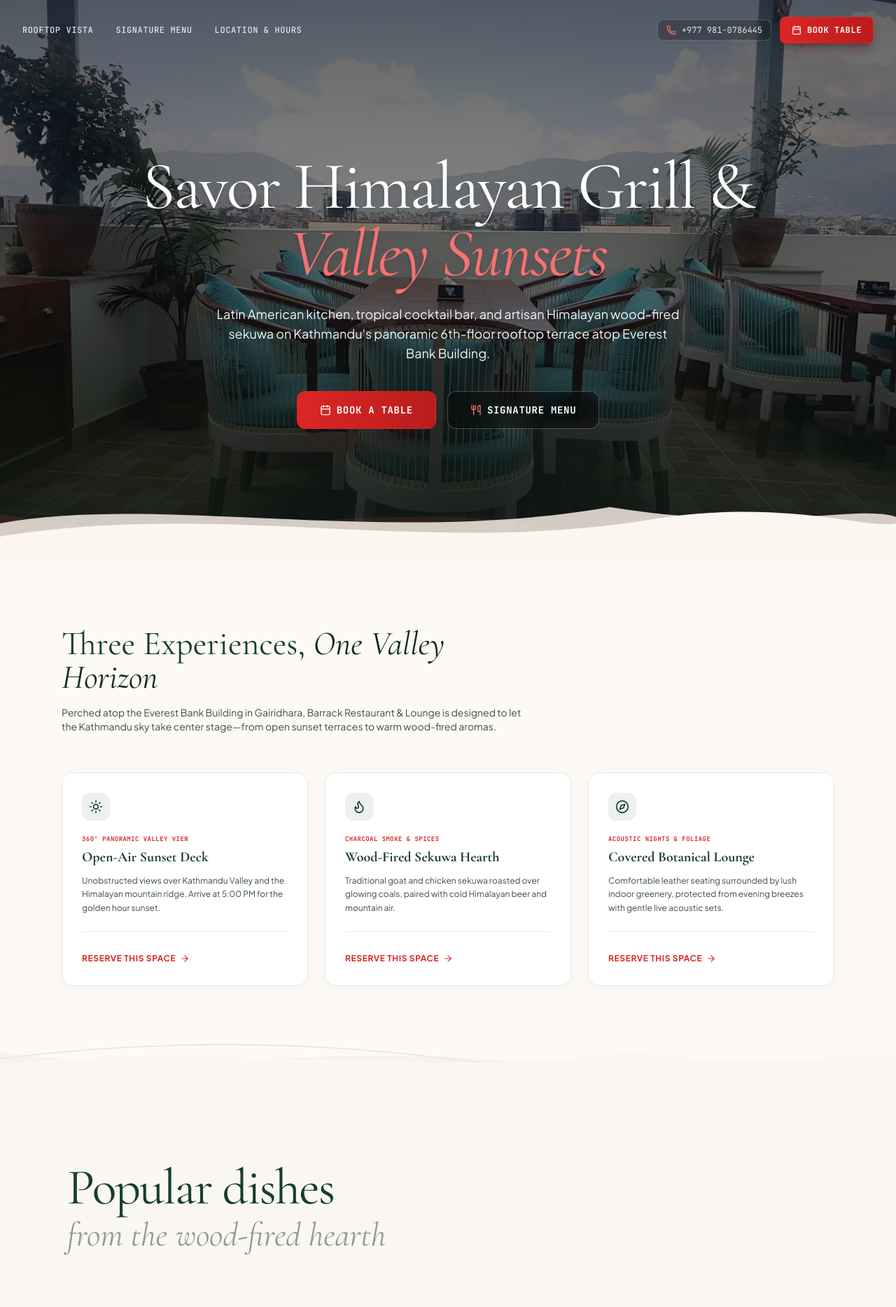
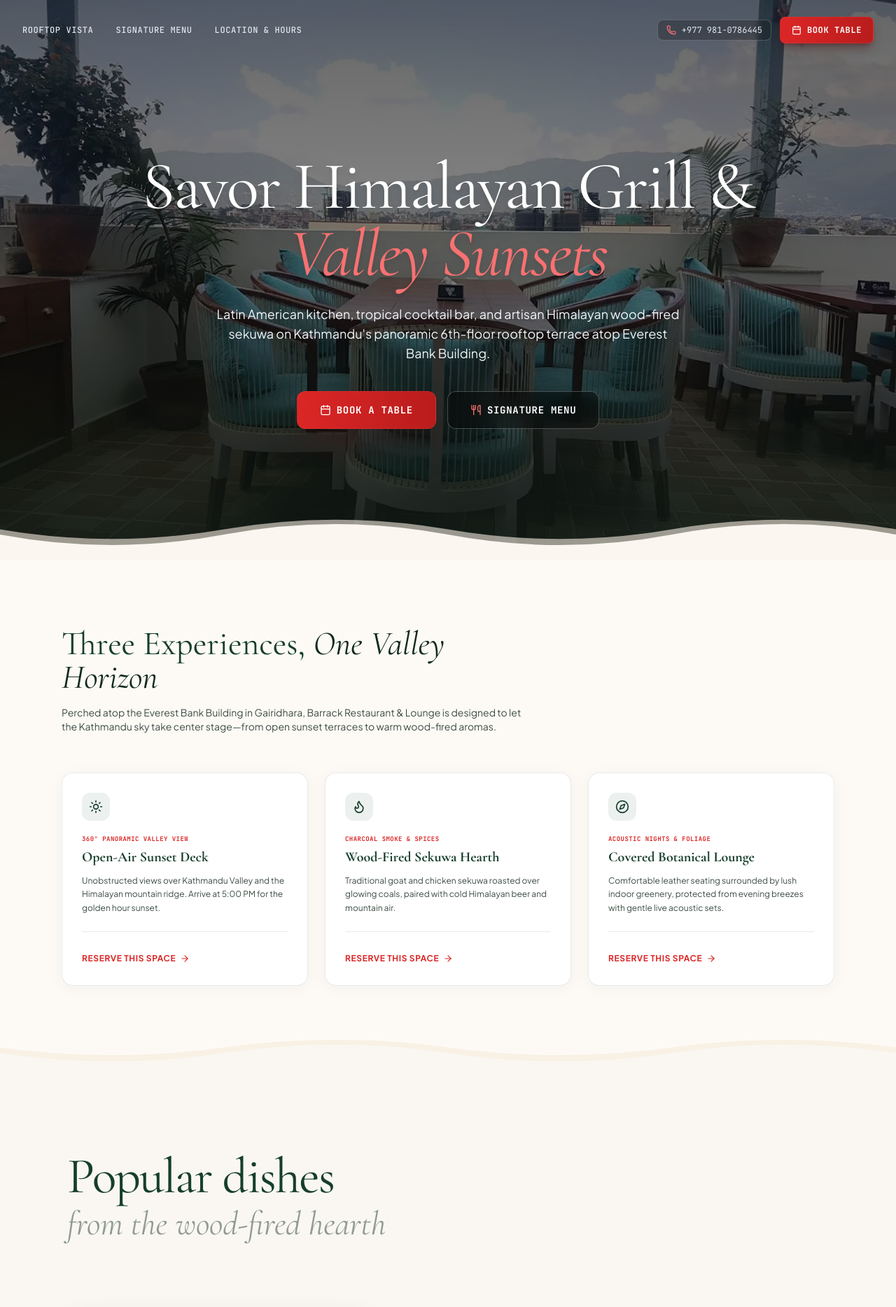
Before and after one commit to Bibidhr/barrack-restaurant, a React (Vite) app in the folder client/: page / in a window 1280 px wide. Shown: the top 1868 px of the page at 70% size. Built offline with nearby package versions, Linux system fonts and the light colour scheme.

Commit message:
style(waves): tune wave dividers and background ribbons to match smooth continuous sine reference

```diff
--- a/client/src/components/WaveDividers.jsx
+++ b/client/src/components/WaveDividers.jsx
@@ -1,33 +1,29 @@
 import React from 'react';
 
 /**
- * 1. Bottom of Hero into Vista
- * Transitions from the dark sunset skyline into the warm parchment of VistaSection.
+ * Clean, smooth undulating wave dividers matching the user's reference design.
+ * Features ultra-smooth continuous bezier curvature with clean, un-cluttered fills.
  */
+
+// 1. Bottom of Hero transitioning into Vista Section (Warm Parchment #FBF6F0)
 export function HeroBottomWave() {
   return (
     <div className="absolute -bottom-1 left-0 right-0 z-20 overflow-hidden leading-none pointer-events-none">
       <svg
-        className="w-full h-12 sm:h-18 md:h-24 lg:h-28 block"
-        viewBox="0 0 1440 120"
+        className="w-full h-10 sm:h-14 md:h-18 lg:h-20 block"
+        viewBox="0 0 1440 64"
         fill="none"
         preserveAspectRatio="none"
       >
-        {/* Layer 1: Subtle translucent terracotta/gold wave */}
+        {/* Subtle warm cream undertone ribbon */}
         <path
-          d="M0,45 C320,110 580,10 920,70 C1200,115 1360,40 1440,65 L1440,120 L0,120 Z"
-          fill="#BE523C"
-          fillOpacity="0.15"
+          d="M0,26 Q180,48 360,26 T720,26 T1080,26 T1440,26 L1440,64 L0,64 Z"
+          fill="#F5EBE0"
+          fillOpacity="0.6"
         />
-        {/* Layer 2: Soft elevated parchment wave */}
+        {/* Main smooth wave matching Vista background */}
         <path
-          d="M0,60 C260,15 620,95 980,35 C1240,75 1380,30 1440,50 L1440,120 L0,120 Z"
-          fill="#F5EAE2"
-          fillOpacity="0.85"
-        />
-        {/* Layer 3: Solid base parchment wave matching Vista background */}
-        <path
-          d="M0,80 C360,25 680,110 1040,55 C1260,20 1390,70 1440,60 L1440,120 L0,120 Z"
+          d="M0,32 Q180,56 360,32 T720,32 T1080,32 T1440,32 L1440,64 L0,64 Z"
           fill="#FBF6F0"
         />
       </svg>
@@ -35,35 +31,25 @@ export function HeroBottomWave() {
   );
 }
 
-/**
- * 2. Vista to Popular Menu Wave Divider
- * Replaces straight horizontal border with flowing organic wave.
- */
+// 2. Vista to Popular Menu Wave Divider
 export function VistaToMenuWave() {
   return (
     <div className="w-full overflow-hidden leading-none -mb-1 pointer-events-none relative z-10">
       <svg
-        className="w-full h-10 sm:h-16 md:h-20 block"
-        viewBox="0 0 1440 90"
+        className="w-full h-10 sm:h-14 md:h-16 block"
+        viewBox="0 0 1440 64"
         fill="none"
         preserveAspectRatio="none"
       >
-        {/* Subtle accent wave line */}
+        {/* Soft cream accent wave */}
         <path
-          d="M0,45 Q360,0 720,45 T1440,45"
-          stroke="rgba(22, 62, 43, 0.12)"
-          strokeWidth="1.5"
-          fill="none"
-        />
-        {/* Secondary wave layer */}
-        <path
-          d="M0,35 C280,75 560,15 880,55 C1180,90 1360,30 1440,50 L1440,90 L0,90 Z"
-          fill="#F5EAE2"
+          d="M0,24 Q180,46 360,24 T720,24 T1080,24 T1440,24 L1440,64 L0,64 Z"
+          fill="#F4EAD4"
           fillOpacity="0.5"
         />
-        {/* Primary wave matching Popular Menu background */}
+        {/* Main wave matching Popular Menu background */}
         <path
-          d="M0,55 C340,15 640,80 1020,35 C1240,65 1380,30 1440,45 L1440,90 L0,90 Z"
+          d="M0,32 Q180,56 360,32 T720,32 T1080,32 T1440,32 L1440,64 L0,64 Z"
           fill="#FAF7F2"
         />
       </svg>
@@ -71,35 +57,25 @@ export function VistaToMenuWave() {
   );
 }
 
-/**
- * 3. Popular Menu to Location Wave Divider
- * Replaces straight border at the end of the menu gallery.
- */
+// 3. Popular Menu to Location Wave Divider
 export function MenuToLocationWave() {
   return (
     <div className="w-full overflow-hidden leading-none -mt-1 pointer-events-none relative z-10">
       <svg
-        className="w-full h-10 sm:h-16 md:h-20 block"
-        viewBox="0 0 1440 90"
+        className="w-full h-10 sm:h-14 md:h-16 block"
+        viewBox="0 0 1440 64"
         fill="none"
         preserveAspectRatio="none"
       >
-        {/* Subtle accent line */}
+        {/* Soft cream accent wave */}
         <path
-          d="M0,35 Q360,75 720,35 T1440,35"
-          stroke="rgba(190, 82, 60, 0.14)"
-          strokeWidth="1.5"
-          fill="none"
-        />
-        {/* Secondary soft wave */}
-        <path
-          d="M0,50 C380,15 700,85 1060,35 C1260,70 1380,25 1440,45 L1440,90 L0,90 Z"
-          fill="#F5EAE2"
+          d="M0,24 Q180,46 360,24 T720,24 T1080,24 T1440,24 L1440,64 L0,64 Z"
+          fill="#F4EAD4"
           fillOpacity="0.4"
         />
-        {/* Primary matching base background */}
+        {/* Main wave matching Location section background */}
         <path
-          d="M0,40 C320,85 640,20 960,65 C1220,25 1360,60 1440,40 L1440,90 L0,90 Z"
+          d="M0,32 Q180,56 360,32 T720,32 T1080,32 T1440,32 L1440,64 L0,64 Z"
           fill="#FBF6F0"
         />
       </svg>
@@ -107,35 +83,19 @@ export function MenuToLocationWave() {
   );
 }
 
-/**
- * 4. Location to CTA Wave Divider
- * Transitions down into the evening mood of CTA.
- */
+// 4. Location to CTA Wave Divider
 export function LocationToCTAWave() {
   return (
     <div className="w-full overflow-hidden leading-none -mb-1 pointer-events-none relative z-10">
       <svg
-        className="w-full h-12 sm:h-18 md:h-24 block"
-        viewBox="0 0 1440 100"
+        className="w-full h-12 sm:h-16 md:h-20 block"
+        viewBox="0 0 1440 64"
         fill="none"
         preserveAspectRatio="none"
       >
-        {/* Accent outline */}
+        {/* Smooth dark evening wave matching CTA */}
         <path
-          d="M0,40 C360,95 720,15 1080,75 C1260,40 1380,60 1440,50"
-          stroke="rgba(22, 62, 43, 0.18)"
-          strokeWidth="1.5"
-          fill="none"
-        />
-        {/* Deep translucent transition layer */}
-        <path
-          d="M0,50 C340,100 680,25 1040,80 C1240,45 1380,65 1440,55 L1440,100 L0,100 Z"
-          fill="#163E2B"
-          fillOpacity="0.2"
-        />
-        {/* Dark night wave matching CTA background */}
-        <path
-          d="M0,65 C320,20 660,95 1020,45 C1240,85 1360,45 1440,60 L1440,100 L0,100 Z"
+          d="M0,32 Q180,56 360,32 T720,32 T1080,32 T1440,32 L1440,64 L0,64 Z"
           fill="#0E1A14"
         />
       </svg>
@@ -143,35 +103,19 @@ export function LocationToCTAWave() {
   );
 }
 
-/**
- * 5. CTA to Footer Wave Divider
- * Wave transition from the dark CTA photo section into the clean footer.
- */
+// 5. CTA to Footer Wave Divider
 export function CTAToFooterWave() {
   return (
     <div className="w-full overflow-hidden leading-none -mb-1 pointer-events-none relative z-10 bg-[#0E1A14]">
       <svg
-        className="w-full h-10 sm:h-16 md:h-20 block"
-        viewBox="0 0 1440 90"
+        className="w-full h-10 sm:h-14 md:h-18 block"
+        viewBox="0 0 1440 64"
         fill="none"
         preserveAspectRatio="none"
       >
-        {/* Accent wave line */}
+        {/* Clean white wave matching Footer */}
         <path
-          d="M0,45 Q360,10 720,45 T1440,45"
-          stroke="rgba(255, 255, 255, 0.15)"
-          strokeWidth="1.2"
-          fill="none"
-        />
-        {/* Soft parchment wave */}
-        <path
-          d="M0,55 C320,20 640,80 980,35 C1220,70 1360,35 1440,50 L1440,90 L0,90 Z"
-          fill="#F5EAE2"
-          fillOpacity="0.5"
-        />
-        {/* Solid white wave matching Footer */}
-        <path
-          d="M0,65 C280,30 620,85 960,45 C1240,80 1380,45 1440,55 L1440,90 L0,90 Z"
+          d="M0,32 Q180,56 360,32 T720,32 T1080,32 T1440,32 L1440,64 L0,64 Z"
           fill="#FFFFFF"
         />
       </svg>
@@ -181,12 +125,12 @@ export function CTAToFooterWave() {
 
 /**
  * 6. Ambient Background Waves Component
- * Renders multiple flowing, undulating wave contours across the background
- * creating a warm, organic botanical atmosphere as you scroll.
+ * Renders multiple broad, gentle, smooth undulating wave ribbons in warm linen/cream
+ * across the background to give that exact calm, flowing aesthetic seen in the reference image.
  */
 export function AmbientBackgroundWaves() {
   return (
-    <div className="fixed inset-0 pointer-events-none z-[-1] overflow-hidden opacity-70">
+    <div className="fixed inset-0 pointer-events-none z-[-1] overflow-hidden opacity-80">
       <svg
         className="w-full h-full min-h-screen"
         xmlns="http://www.w3.org/2000/svg"
@@ -194,59 +138,60 @@ export function AmbientBackgroundWaves() {
         preserveAspectRatio="xMidYMid slice"
         fill="none"
       >
-        {/* Flowing Wave Ribbon 1 (Pine Green & Terracotta) */}
+        {/* Wave Band 1 (Top Hero / Vista transition) */}
         <path
-          d="M-100,200 C300,350 500,100 900,280 C1300,450 1500,220 1600,380"
-          stroke="rgba(22, 62, 43, 0.06)"
-          strokeWidth="2.5"
-          strokeDasharray="8 6"
+          d="M-50,220 Q200,320 480,220 T960,220 T1440,220 T1600,220"
+          stroke="#F4EAD4"
+          strokeWidth="60"
+          strokeOpacity="0.35"
         />
         <path
-          d="M-100,240 C320,390 520,140 920,320 C1320,490 1520,260 1600,420"
-          stroke="rgba(190, 82, 60, 0.05)"
-          strokeWidth="2"
+          d="M-50,280 Q200,380 480,280 T960,280 T1440,280 T1600,280"
+          stroke="#EBF2E6"
+          strokeWidth="35"
+          strokeOpacity="0.4"
         />
 
-        {/* Flowing Wave Ribbon 2 (Mid-page Vista / Menu) */}
+        {/* Wave Band 2 (Mid-page Vista / Menu area) */}
         <path
-          d="M-100,850 C260,700 620,1020 1020,860 C1360,720 1540,980 1600,920"
-          stroke="rgba(22, 62, 43, 0.05)"
-          strokeWidth="3"
+          d="M-50,920 Q200,820 480,920 T960,920 T1440,920 T1600,920"
+          stroke="#F4EAD4"
+          strokeWidth="70"
+          strokeOpacity="0.35"
         />
         <path
-          d="M-100,890 C280,740 640,1060 1040,900 C1380,760 1560,1020 1600,960"
-          stroke="rgba(197, 155, 103, 0.08)"
-          strokeWidth="1.8"
+          d="M-50,980 Q200,880 480,980 T960,980 T1440,980 T1600,980"
+          stroke="#F5EAE2"
+          strokeWidth="40"
+          strokeOpacity="0.45"
+        />
+
+        {/* Wave Band 3 (Popular Menu Gallery) */}
+        <path
+          d="M-50,1650 Q200,1750 480,1650 T960,1650 T1440,1650 T1600,1650"
+          stroke="#F4EAD4"
+          strokeWidth="75"
+          strokeOpacity="0.3"
         />
         <path
-          d="M-100,930 C300,780 660,1100 1060,940 C1400,800 1580,1060 1600,1000"
-          stroke="rgba(22, 62, 43, 0.04)"
-          strokeWidth="1.5"
-          strokeDasharray="6 8"
+          d="M-50,1710 Q200,1810 480,1710 T960,1710 T1440,1710 T1600,1710"
+          stroke="#EBF2E6"
+          strokeWidth="45"
+          strokeOpacity="0.35"
         />
 
-        {/* Flowing Wave Ribbon 3 (Gallery & Atmosphere) */}
+        {/* Wave Band 4 (Location & Hours Section) */}
         <path
-          d="M-100,1550 C380,1720 700,1450 1100,1650 C1420,1800 1550,1600 1600,1700"
-          stroke="rgba(190, 82, 60, 0.06)"
-          strokeWidth="2.5"
+          d="M-50,2320 Q200,2220 480,2320 T960,2320 T1440,2320 T1600,2320"
+          stroke="#F4EAD4"
+          strokeWidth="65"
+          strokeOpacity="0.35"
         />
         <path
-          d="M-100,1590 C400,1760 720,1490 1120,1690 C1440,1840 1570,1640 1600,1740"
-          stroke="rgba(22, 62, 43, 0.05)"
-          strokeWidth="1.8"
-        />
-
-        {/* Flowing Wave Ribbon 4 (Lower Location section) */}
-        <path
-          d="M-100,2250 C280,2100 650,2400 1050,2220 C1350,2100 1520,2350 1600,2300"
-          stroke="rgba(22, 62, 43, 0.05)"
-          strokeWidth="3"
-        />
-        <path
-          d="M-100,2290 C300,2140 670,2440 1070,2260 C1370,2140 1540,2390 1600,2340"
-          stroke="rgba(197, 155, 103, 0.07)"
-          strokeWidth="2"
+          d="M-50,2380 Q200,2280 480,2380 T960,2380 T1440,2380 T1600,2380"
+          stroke="#F5EAE2"
+          strokeWidth="40"
+          strokeOpacity="0.4"
         />
       </svg>
     </div>
```
